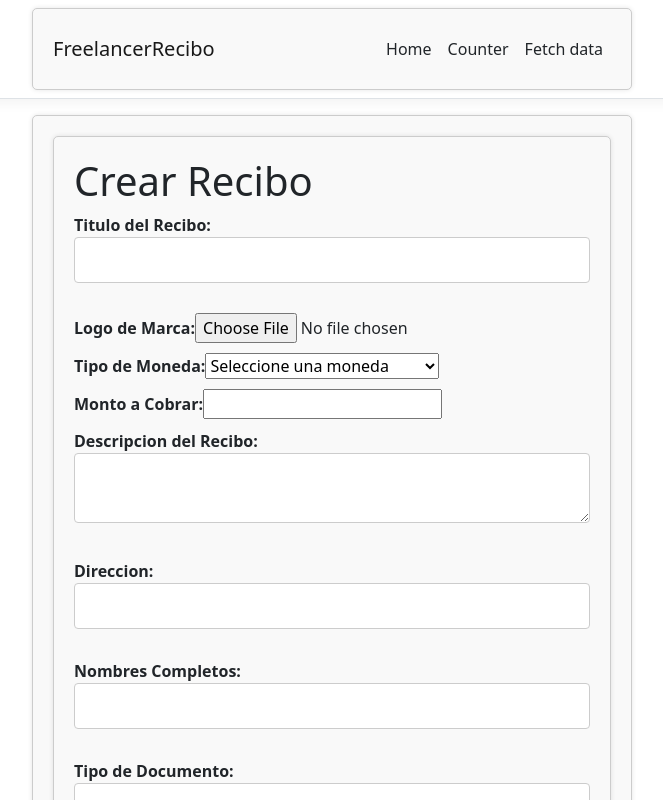
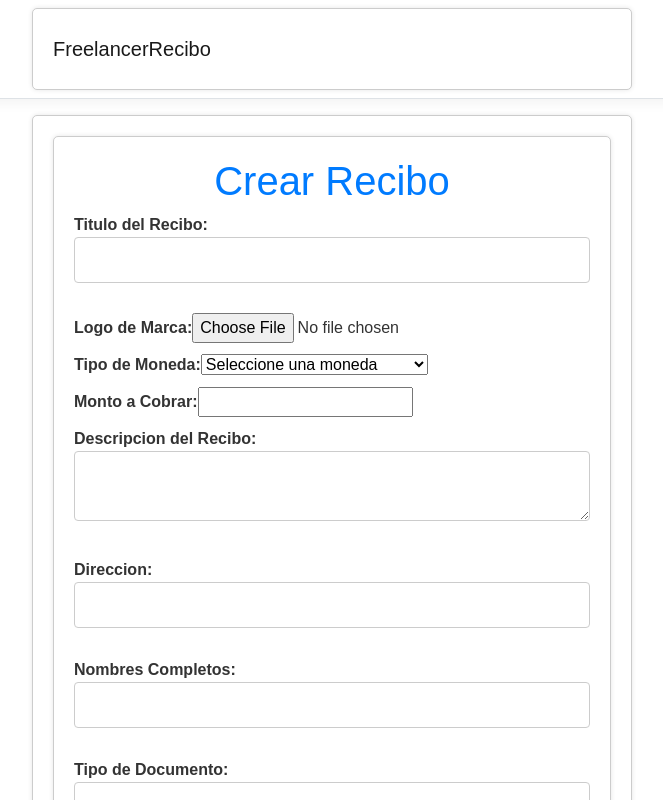
Before and after one commit to andresjf93/FreelancerRecibo, a React (Create React App) app in the folder FreelancerRecibo/ClientApp/: page / in a window 1280 px wide. Shown: the top 800 px of the page, without its empty margins (308-971 px from the left). Built offline with nearby package versions, Linux system fonts and the light colour scheme.

Commit message:
avance de diseño

```diff
--- a/FreelancerRecibo/ClientApp/src/components/Counter.js
+++ /dev/null
@@ -1,31 +0,0 @@
-import React, { Component } from 'react';
-
-export class Counter extends Component {
-  static displayName = Counter.name;
-
-  constructor(props) {
-    super(props);
-    this.state = { currentCount: 0 };
-    this.incrementCounter = this.incrementCounter.bind(this);
-  }
-
-  incrementCounter() {
-    this.setState({
-      currentCount: this.state.currentCount + 1
-    });
-  }
-
-  render() {
-    return (
-      <div>
-        <h1>Counter</h1>
-
-        <p>This is a simple example of a React component.</p>
-
-        <p aria-live="polite">Current count: <strong>{this.state.currentCount}</strong></p>
-
-        <button className="btn btn-primary" onClick={this.incrementCounter}>Increment</button>
-      </div>
-    );
-  }
-}
--- a/FreelancerRecibo/ClientApp/src/components/FetchData.js
+++ /dev/null
@@ -1,59 +0,0 @@
-import React, { Component } from 'react';
-
-export class FetchData extends Component {
-  static displayName = FetchData.name;
-
-  constructor(props) {
-    super(props);
-    this.state = { forecasts: [], loading: true };
-  }
-
-  componentDidMount() {
-    this.populateWeatherData();
-  }
-
-  static renderForecastsTable(forecasts) {
-    return (
-      <table className='table table-striped' aria-labelledby="tabelLabel">
-        <thead>
-          <tr>
-            <th>Date</th>
-            <th>Temp. (C)</th>
-            <th>Temp. (F)</th>
-            <th>Summary</th>
-          </tr>
-        </thead>
-        <tbody>
-          {forecasts.map(forecast =>
-            <tr key={forecast.date}>
-              <td>{forecast.date}</td>
-              <td>{forecast.temperatureC}</td>
-              <td>{forecast.temperatureF}</td>
-              <td>{forecast.summary}</td>
-            </tr>
-          )}
-        </tbody>
-      </table>
-    );
-  }
-
-  render() {
-    let contents = this.state.loading
-      ? <p><em>Loading...</em></p>
-      : FetchData.renderForecastsTable(this.state.forecasts);
-
-    return (
-      <div>
-        <h1 id="tabelLabel" >Weather forecast</h1>
-        <p>This component demonstrates fetching data from the server.</p>
-        {contents}
-      </div>
-    );
-  }
-
-  async populateWeatherData() {
-    const response = await fetch('weatherforecast');
-    const data = await response.json();
-    this.setState({ forecasts: data, loading: false });
-  }
-}
--- a/FreelancerRecibo/ClientApp/src/components/NavMenu.css
+++ b/FreelancerRecibo/ClientApp/src/components/NavMenu.css
@@ -1,18 +1,19 @@
 a.navbar-brand {
-  white-space: normal;
   text-align: center;
-  word-break: break-all;
 }
 
 html {
-  font-size: 14px;
+    font-size: 14px;
+
 }
 @media (min-width: 768px) {
-  html {
-    font-size: 16px;
-  }
+    html {
+        font-size: 16px;
+
+    }
 }
 
 .box-shadow {
-  box-shadow: 0 .25rem .75rem rgba(0, 0, 0, .05);
+    box-shadow: 0 .25rem .75rem rgba(0, 0, 0, .05);
+
 }
--- a/FreelancerRecibo/ClientApp/src/components/NavMenu.js
+++ b/FreelancerRecibo/ClientApp/src/components/NavMenu.js
@@ -1,45 +1,19 @@
 import React, { Component } from 'react';
-import { Collapse, Navbar, NavbarBrand, NavbarToggler, NavItem, NavLink } from 'reactstrap';
+import { Navbar, NavbarBrand,  } from 'reactstrap';
 import { Link } from 'react-router-dom';
 import './NavMenu.css';
 
 export class NavMenu extends Component {
   static displayName = NavMenu.name;
 
-  constructor (props) {
-    super(props);
 
-    this.toggleNavbar = this.toggleNavbar.bind(this);
-    this.state = {
-      collapsed: true
-    };
-  }
 
-  toggleNavbar () {
-    this.setState({
-      collapsed: !this.state.collapsed
-    });
-  }
 
   render() {
     return (
       <header>
         <Navbar className="navbar-expand-sm navbar-toggleable-sm ng-white border-bottom box-shadow mb-3" container light>
           <NavbarBrand tag={Link} to="/">FreelancerRecibo</NavbarBrand>
-          <NavbarToggler onClick={this.toggleNavbar} className="mr-2" />
-          <Collapse className="d-sm-inline-flex flex-sm-row-reverse" isOpen={!this.state.collapsed} navbar>
-            <ul className="navbar-nav flex-grow">
-              <NavItem>
-                <NavLink tag={Link} className="text-dark" to="/">Home</NavLink>
-              </NavItem>
-              <NavItem>
-                <NavLink tag={Link} className="text-dark" to="/counter">Counter</NavLink>
-              </NavItem>
-              <NavItem>
-                <NavLink tag={Link} className="text-dark" to="/fetch-data">Fetch data</NavLink>
-              </NavItem>
-            </ul>
-          </Collapse>
         </Navbar>
       </header>
     );
--- a/FreelancerRecibo/ClientApp/src/components/receipt.css
+++ b/FreelancerRecibo/ClientApp/src/components/receipt.css
@@ -1,14 +1,20 @@
 
-
-/* Estilo para el contenedor principal */
+/* Contenedor principal */
 .container {
     max-width: 600px;
     margin: 0 auto;
     padding: 20px;
     border: 1px solid #ccc;
     border-radius: 5px;
-    background-color: #f9f9f9;
+    background-color: #fff; /* Cambiado a fondo blanco */
     box-shadow: 0 0 5px rgba(0, 0, 0, 0.1);
+    font-family: Arial, sans-serif; /* Fuente predeterminada */
+}
+
+/* Título del recibo */
+h1 {
+    text-align: center;
+    color: #007bff; /* Color azul similar a enlaces */
 }
 
 /* Estilo para los campos de entrada */
@@ -16,6 +22,7 @@ label {
     display: block;
     margin-bottom: 10px;
     font-weight: bold;
+    color: #333; /* Color de texto más oscuro */
 }
 
 input[type="text"],
@@ -25,6 +32,7 @@ textarea {
     margin-bottom: 20px;
     border: 1px solid #ccc;
     border-radius: 4px;
+    font-size: 16px; /* Tamaño de fuente aumentado */
 }
 
 /* Estilo para el botón de enviar */
@@ -35,9 +43,17 @@ button[type="submit"] {
     border: none;
     border-radius: 4px;
     cursor: pointer;
-    font-size: 16px;
+    font-size: 18px; /* Tamaño de fuente aumentado */
 }
 
     button[type="submit"]:hover {
         background-color: #0056b3;
     }
+
+/* Estilo para la imagen del logo */
+img.logo {
+    max-width: 100%;
+    height: auto;
+    display: block;
+    margin: 20px auto; /* Centrar la imagen */
+}
```
Also changed, not shown: FreelancerRecibo/ClientApp/src/AppRoutes.js (+1 -11 lines), FreelancerRecibo/ClientApp/src/components/.css (deleted).
